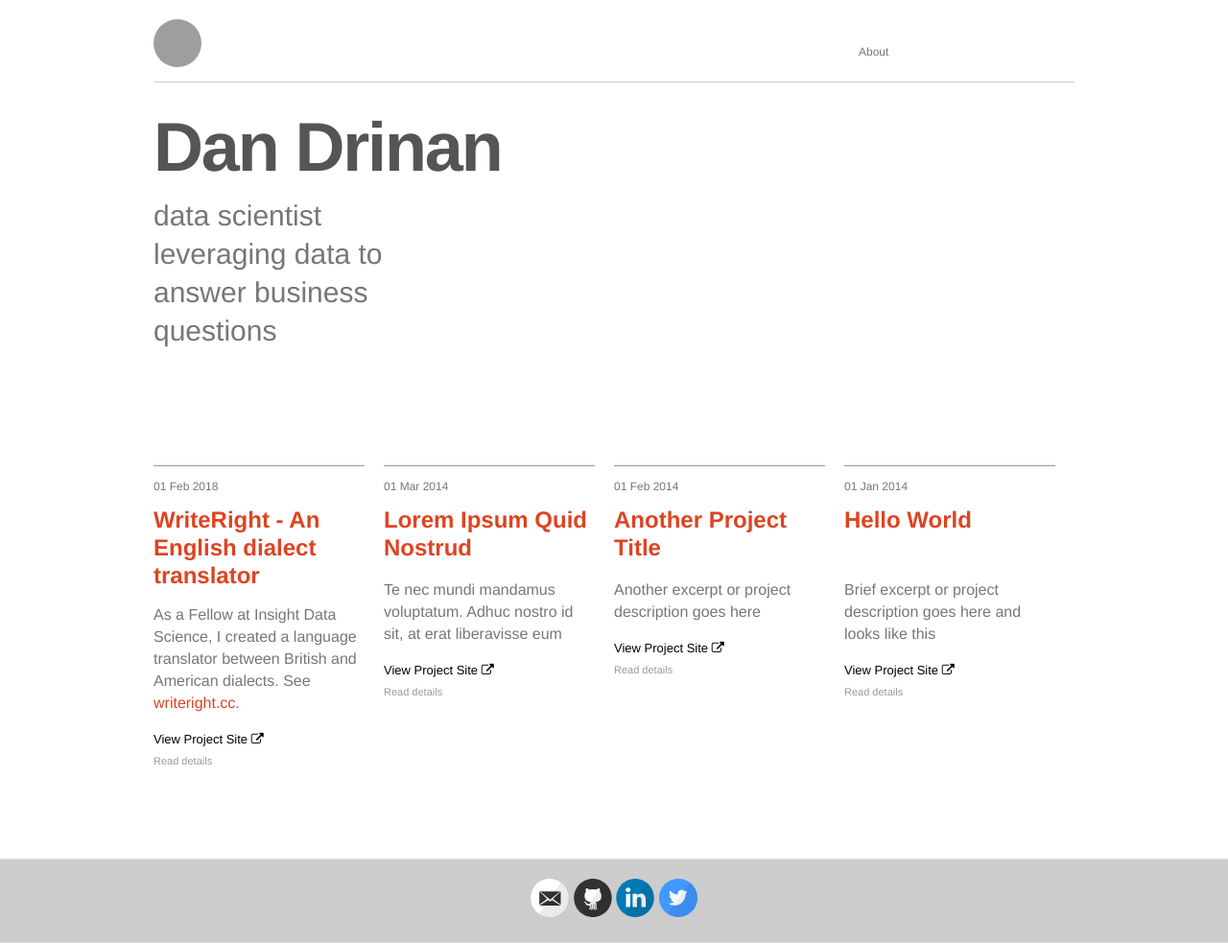
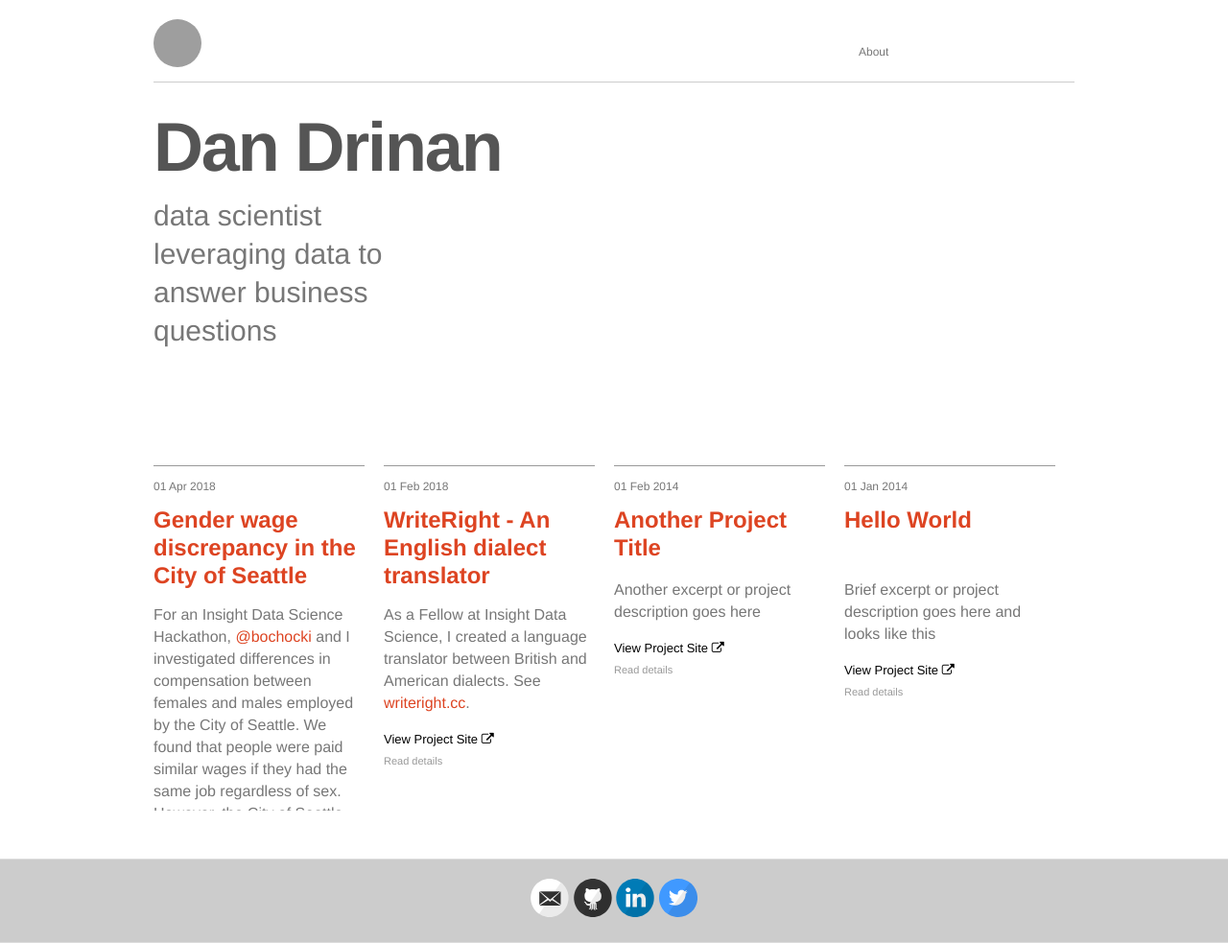
Before and after one commit to drinandan/drinandan.github.io, a Jekyll site: the page built from index.html, in a window 1280 px wide. Shown: the whole page at 96% size. Built offline with Jekyll 4.4.1, drawn with Linux system fonts in a browser that asks for light colours; nearby versions of some CDN libraries; grey boxes are pictures that could not be loaded.

Commit message:
editing posts

```diff
--- a/_posts/2014-03-01-Lorem-Ipsum-Dolor.md
+++ b/_posts/2018-04-01-Gender-wage-discrepancy-in-the-City-of-Seattle.md
@@ -1,8 +1,8 @@
 ---
 layout: post
-title: Lorem Ipsum Quid Nostrud
-desc: Te nec mundi mandamus voluptatum. Adhuc nostro id sit, at erat liberavisse eum
-proj-url: https://github.com/femmebot/jekyll-grid
+title: Gender wage discrepancy in the City of Seattle
+desc: For an Insight Data Science Hackathon, <a href="https://github.com/bochocki">@bochocki</a> and I investigated differences in compensation between females and males employed by the City of Seattle. We found that people were paid similar wages if they had the same job regardless of sex. However, the City of Seattle employes nearly twice as many males than females, and more males work in higher paid positions than females. See more about our analysis <a href="https://github.com/drinandan/seattle_gender_pay_disparity">here</a>.
+proj-url: https://github.com/drinandan/seattle_gender_pay_disparity
 proj-num: 03
 ---
 
```
